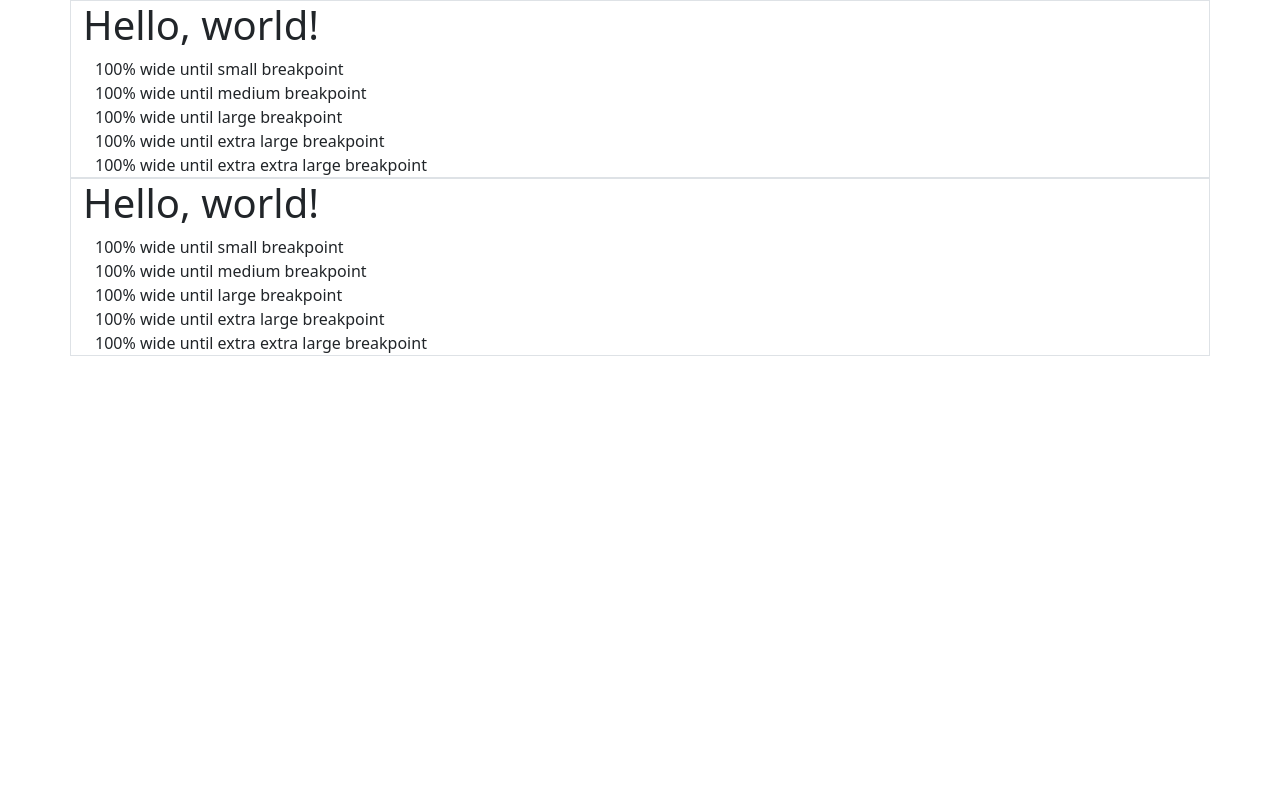
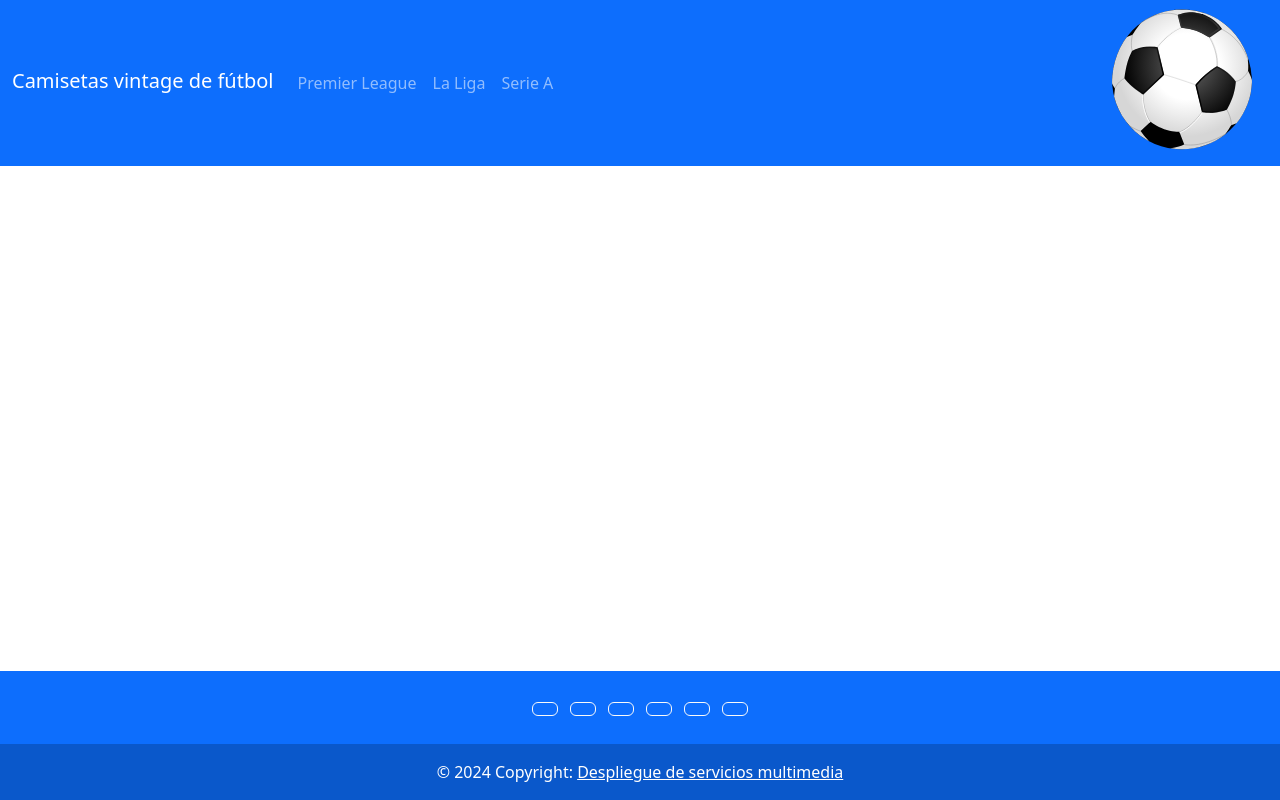
Before and after one commit to diaz133901/Bootstrap2024, a plain HTML site: page index.html in a window 1280 px wide. Drawn offline with nearby package versions, Linux system fonts and the light colour scheme.

Commit message:
Estructura inicial de la pagina con header y footer

```diff
--- a/index.html
+++ b/index.html
@@ -9,28 +9,114 @@
     integrity="sha384-T3c6CoIi6uLrA9TneNEoa7RxnatzjcDSCmG1MXxSR1GAsXEV/Dwwykc2MPK8M2HN" crossorigin="anonymous" />
 </head>
 
+
+
+
+
+
+
+
+
+
 <body>
-  <div class="container border">
-    <h1>Hello, world!</h1>
-    <div class="container-sm">100% wide until small breakpoint</div>
-    <div class="container-md">100% wide until medium breakpoint</div>
-    <div class="container-lg">100% wide until large breakpoint</div>
-    <div class="container-xl">100% wide until extra large breakpoint</div>
-    <div class="container-xxl">
-      100% wide until extra extra large breakpoint
+  <nav class="navbar navbar-expand-lg navbar-dark bg-primary">
+    <div class="container-fluid">
+      <a class="navbar-brand mt-2 mt-lg-0" href="#">
+        <h5 class="pt-1">Camisetas vintage de fútbol</h5>
+      </a>
+
+      <div class="collapse navbar-collapse" id="navbarSupportedContent">
+        <ul class="navbar-nav me-auto mb-2 mb-lg-0">
+          <li class="nav-item">
+            <a class="nav-link" href="#">Premier League</a>
+          </li>
+          <li class="nav-item">
+            <a class="nav-link" href="#">La Liga</a>
+          </li>
+          <li class="nav-item">
+            <a class="nav-link" href="#">Serie A</a>
+          </li>
+        </ul>
+
+        <div class="d-flex align-items-center justify-content-start">
+          <a class="text-reset me-3" href="#">
+            <img src="img/football-157930.svg" class="rounded-circle" height="150"
+              alt="Black and White Portrait of a Man" loading="lazy" />
+          </a>
+        </div>
+      </div>
     </div>
-  </div>
+  </nav>
 
-  <div class="container border">
-    <h1>Hello, world!</h1>
-    <div class="container-sm">100% wide until small breakpoint</div>
-    <div class="container-md">100% wide until medium breakpoint</div>
-    <div class="container-lg">100% wide until large breakpoint</div>
-    <div class="container-xl">100% wide until extra large breakpoint</div>
-    <div class="container-xxl">
-      100% wide until extra extra large breakpoint
+
+
+
+
+
+
+
+
+
+
+
+
+
+
+
+
+
+
+
+
+
+
+
+
+
+
+
+
+
+
+  <div style="height: 300px; background-color : white;"></div>
+
+  <!-- Footer -->
+  <footer class="bg-primary text-center text-white fixed-bottom">
+    <!-- Grid container -->
+    <div class="container p-4 pb-0">
+      <!-- Section: Social media -->
+      <section class="mb-4">
+        <!-- Facebook -->
+        <a class="btn btn-outline-light btn-floating m-1" href="#!" role="button"><i class="fab fa-facebook-f"></i></a>
+
+        <!-- Twitter -->
+        <a class="btn btn-outline-light btn-floating m-1" href="#!" role="button"><i class="fab fa-twitter"></i></a>
+
+        <!-- Google -->
+        <a class="btn btn-outline-light btn-floating m-1" href="#!" role="button"><i class="fab fa-google"></i></a>
+
+        <!-- Instagram -->
+        <a class="btn btn-outline-light btn-floating m-1" href="#!" role="button"><i class="fab fa-instagram"></i></a>
+
+        <!-- Linkedin -->
+        <a class="btn btn-outline-light btn-floating m-1" href="#!" role="button"><i class="fab fa-linkedin-in"></i></a>
+
+        <!-- Github -->
+        <a class="btn btn-outline-light btn-floating m-1" href="#!" role="button"><i class="fab fa-github"></i></a>
+      </section>
+      <!-- Section: Social media -->
     </div>
-  </div>
+    <!-- Grid container -->
+
+    <!-- Copyright -->
+    <div class="text-center p-3" style="background-color: rgba(0, 0, 0, 0.2);">
+      © 2024 Copyright:
+      <a class="text-white">Despliegue de servicios multimedia</a>
+    </div>
+    <!-- Copyright -->
+  </footer>
+  <!-- Footer -->
+
 
   <script src="https://cdn.jsdelivr.net/npm/bootstrap@5.3.2/dist/js/bootstrap.bundle.min.js"
     integrity="sha384-C6RzsynM9kWDrMNeT87bh95OGNyZPhcTNXj1NW7RuBCsyN/o0jlpcV8Qyq46cDfL"
```
Also changed, not shown: img/football-157930.svg (added).
